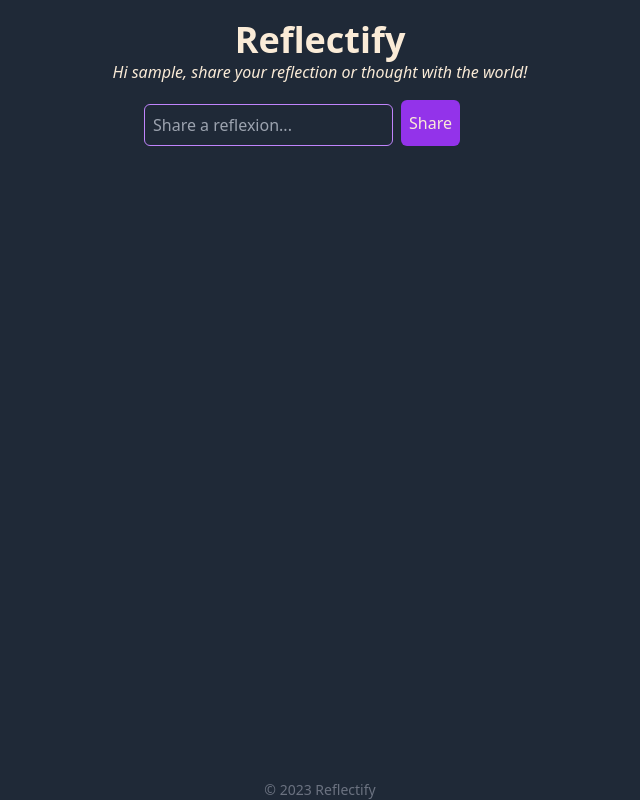
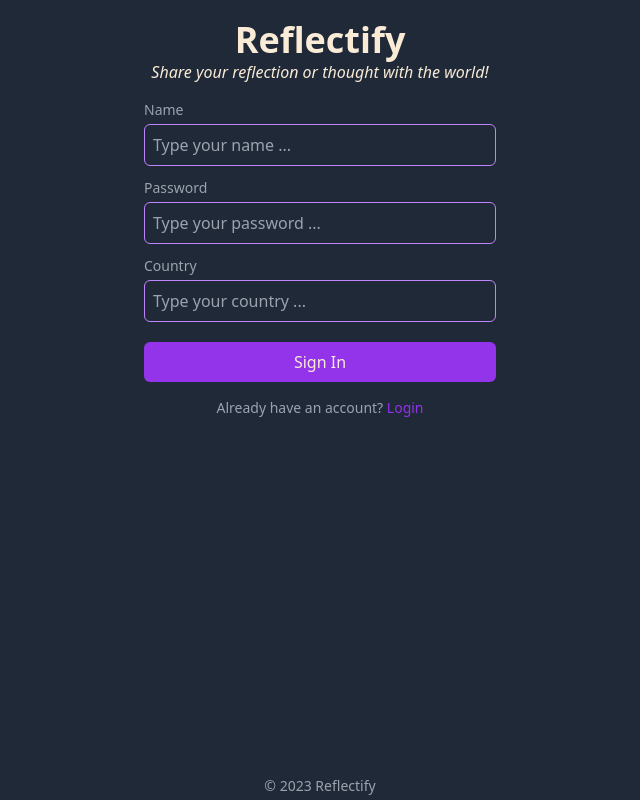
Before and after one commit to Joadevy/Reflectify, a React (Vite) app in the folder client/: page /register in a window 1280 px wide. Shown: the whole page, without its empty margins (320-960 px from the left). Built offline with nearby package versions, Linux system fonts and the light colour scheme; sample sign-in values are in the browser's storage.

Commit message:
feat: add client routing to register and login

```diff
--- a/client/src/App.tsx
+++ b/client/src/App.tsx
@@ -3,7 +3,7 @@ import InputFormItem from "./components/InputFormItem";
 import useUser from "./hooks/useUser";
 import api from "./api/thought";
 import useThought from "./hooks/useThought";
-import SignIn from "./routes/SignIn/SignIn";
+import { useNavigate } from "react-router-dom";
 
 interface thoughtForm extends HTMLFormElement {
   thought: HTMLInputElement;
@@ -11,7 +11,8 @@ interface thoughtForm extends HTMLFormElement {
 
 function App() {
   const { thoughts, setThoughts, handleLike } = useThought();
-  const { user, setUser } = useUser();
+  const { user } = useUser();
+  const navigate = useNavigate();
 
   const handleSubmit = async (event: React.FormEvent<thoughtForm>) => {
     event.preventDefault();
@@ -35,7 +36,7 @@ function App() {
   };
 
   if (!user) {
-    return <SignIn setUser={setUser} />;
+    navigate("/register");
   }
 
   return (
--- a/client/src/api/user.ts
+++ b/client/src/api/user.ts
@@ -4,6 +4,15 @@ export type response = {
   ok: boolean;
   message: string;
   data?: User;
+};
+
+export type loginResponse = {
+  ok: boolean;
+  message: string;
+  data?: {
+    token: string;
+    user: User;
+  };
 };
 
 // backend url
@@ -30,9 +39,9 @@ const api = {
   },
   loginUser: async (
     user: Pick<User, "username" | "password">,
-  ): Promise<response> => {
+  ): Promise<loginResponse> => {
     try {
-      const resp: response = await fetch(`${baseUrl}/login`, {
+      const resp: loginResponse = await fetch(`${baseUrl}/login`, {
         method: "POST",
         headers: {
           "Content-Type": "application/json",
--- a/client/src/main.tsx
+++ b/client/src/main.tsx
@@ -1,10 +1,26 @@
-import React from 'react'
-import ReactDOM from 'react-dom/client'
-import App from './App.tsx'
-import './index.css'
+import React from "react";
+import ReactDOM from "react-dom/client";
+import { createBrowserRouter, RouterProvider } from "react-router-dom";
+import ErrorPage from "./pages/Error/errorPage.tsx";
+import SignIn from "./pages/SignIn/SignIn.tsx";
+import App from "./App.tsx";
+import "./index.css";
 
-ReactDOM.createRoot(document.getElementById('root')!).render(
+const router = createBrowserRouter([
+  {
+    path: "/",
+    element: <App />,
+    errorElement: <ErrorPage />,
+  },
+  {
+    path: "register",
+    element: <SignIn />,
+    errorElement: <ErrorPage />,
+  },
+]);
+
+ReactDOM.createRoot(document.getElementById("root")!).render(
   <React.StrictMode>
-    <App />
+    <RouterProvider router={router} />
   </React.StrictMode>,
-)
+);
--- /dev/null
+++ b/client/src/pages/Error/errorPage.tsx
@@ -0,0 +1,22 @@
+import { useRouteError } from "react-router-dom";
+
+type error = {
+  statusText: string;
+  message: string;
+};
+
+export default function ErrorPage() {
+  const error = useRouteError() as error;
+
+  console.error(error);
+
+  return (
+    <div id="error-page" className="grid place-content-center  min-h-screen">
+      <h1 className=" text-4xl font-bold">Oops!</h1>
+      <p>Sorry, an unexpected error has occurred.</p>
+      <p>
+        <i>{error.statusText || error.message}</i>
+      </p>
+    </div>
+  );
+}
--- a/client/src/routes/SignIn/SignIn.tsx
+++ b/client/src/pages/SignIn/SignIn.tsx
@@ -1,6 +1,7 @@
 import api from "../../api/user";
 import { User, UserClientSide } from "../../types";
 import InputFormItem from "./InputFormItem";
+import { Link, Form, useNavigate } from "react-router-dom";
 
 interface LoginForm extends HTMLFormElement {
   username: HTMLInputElement;
@@ -8,14 +9,12 @@ interface LoginForm extends HTMLFormElement {
   password: HTMLInputElement;
 }
 
-type Props = {
-  setUser: React.Dispatch<React.SetStateAction<UserClientSide | null>>;
-};
-
 const capitalize = (str: string) =>
   str.charAt(0).toUpperCase() + str.slice(1).toLowerCase();
 
-function SignIn({ setUser }: Props) {
+function SignIn() {
+  const navigate = useNavigate();
+
   const handleSubmit = async (event: React.FormEvent<LoginForm>) => {
     event.preventDefault();
     const username = capitalize(event.currentTarget.username.value.trim());
@@ -25,19 +24,18 @@ function SignIn({ setUser }: Props) {
     if (!username || !country || !pwd) return;
 
     const userToDB: User = {
-      username: username,
-      country: country,
+      username,
+      country,
       password: pwd,
     };
 
     const clientUser: UserClientSide = {
-      username: username,
-      country: country,
+      username,
+      country,
       accessToken: "",
     };
 
     try {
-      // save to sessionStorage the access token & user client info
       await api.registerUser(userToDB);
       const responseLogin = await api.loginUser(userToDB);
       const accessToken = responseLogin?.data?.token;
@@ -46,9 +44,7 @@ function SignIn({ setUser }: Props) {
         clientUser.accessToken = accessToken;
       }
       sessionStorage.setItem("user", JSON.stringify(clientUser));
-      setUser(clientUser);
-      event.currentTarget.username.value = "";
-      event.currentTarget.country.value = "";
+      navigate("/");
     } catch (error) {
       console.error(error);
     }
@@ -62,7 +58,7 @@ function SignIn({ setUser }: Props) {
           Share your reflection or thought with the world!
         </p>
       </div>
-      <form
+      <Form
         action=""
         onSubmit={handleSubmit}
         className="flex flex-col gap-3 p-4 max-w-sm m-auto"
@@ -92,14 +88,14 @@ function SignIn({ setUser }: Props) {
         <button type="submit" className=" bg-purple-600 rounded-md p-2 mt-2 ">
           Sign In
         </button>
-      </form>
+      </Form>
 
       <div>
         <p className="text-center text-gray-400 text-sm">
           Already have an account?{" "}
-          <a href="/login" className="text-purple-600">
+          <Link to="/login" className="text-purple-600">
             Login
-          </a>
+          </Link>
         </p>
       </div>
 
```
Also changed, not shown: client/src/pages/SignIn/InputFormItem.tsx (renamed from client/src/routes/SignIn/InputFormItem.tsx).
